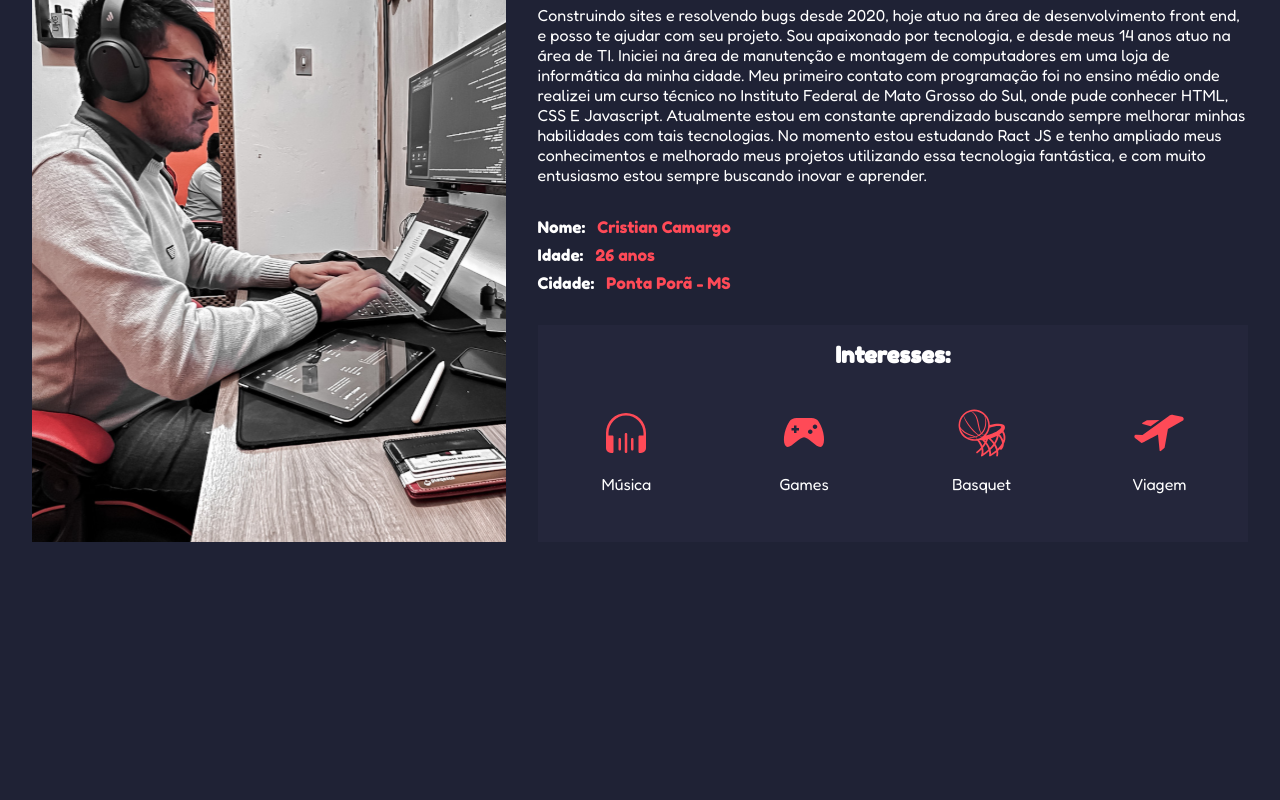
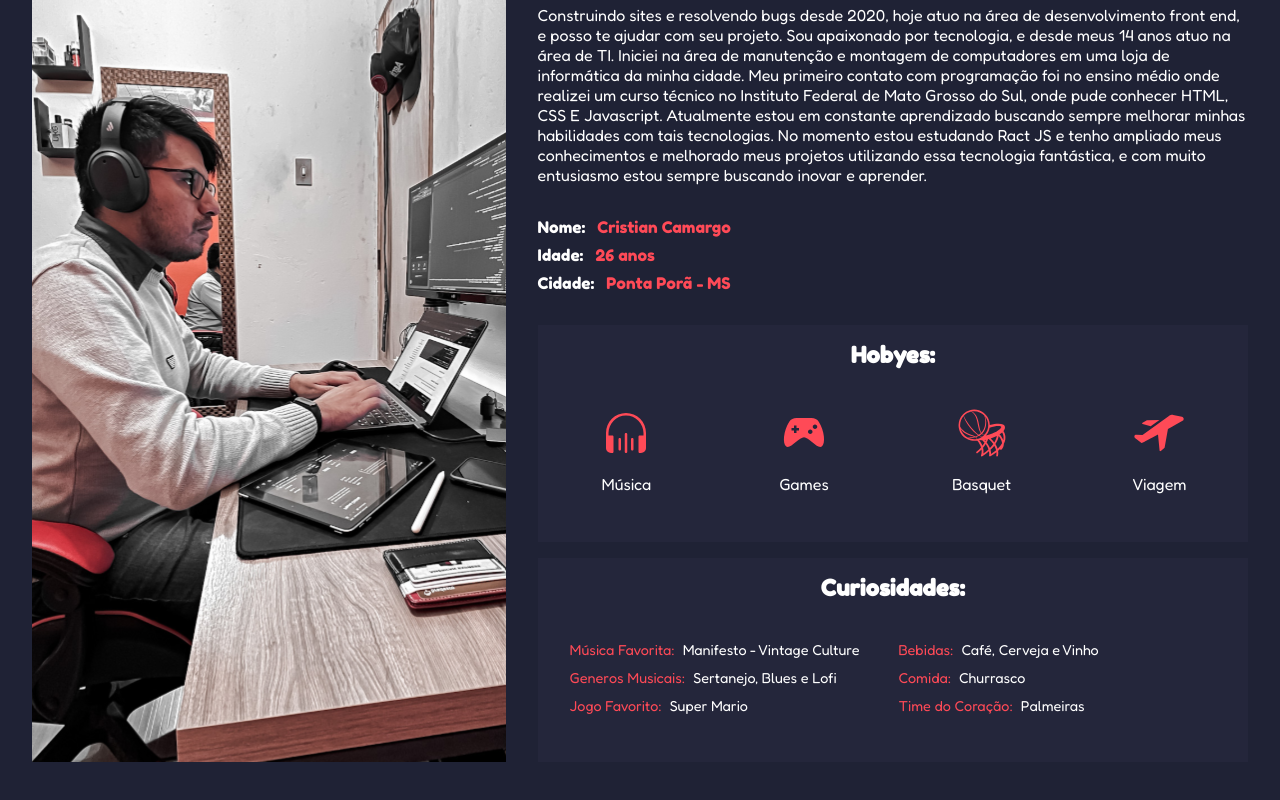
Before and after one commit to cfcamargo/my-portfoly, a React (Vite) app: page / in a window 1280 px wide. Shown: the part 1003-1803 px from the top of the page. Before the commit the page ends 1673 px from the top, so only its background shows below. Built offline with nearby package versions, Linux system fonts and the light colour scheme.

Commit message:
Create section about cards and finish curious

```diff
--- /dev/null
+++ b/src/components/About/AboutMeCards/CuriousCard/CuriousItem/intex.tsx
@@ -0,0 +1,14 @@
+import { Content } from "./styles";
+
+interface CuriousItemProps {
+  title: string;
+  content: string;
+}
+
+export function CuriousItem({title, content}: CuriousItemProps){
+  return (
+    <Content>
+      <span>{title}:</span>{content}
+    </Content>
+  )
+}
--- /dev/null
+++ b/src/components/About/AboutMeCards/CuriousCard/CuriousItem/styles.ts
@@ -0,0 +1,18 @@
+import styled from "styled-components";
+
+export const Content = styled.p`
+
+    font-size: .9rem !important;
+
+    margin: 0 !important;
+
+    span{
+      color : #FF4A57;
+      margin-right: .5rem;
+
+    }
+
+    @media screen and (max-width: 768px){
+      text-align: center;
+    }
+`
--- /dev/null
+++ b/src/components/About/AboutMeCards/CuriousCard/index.tsx
@@ -0,0 +1,20 @@
+import { CuriousItem } from "./CuriousItem/intex";
+import { Container } from "./styles";
+
+export function CuriousCard(){
+  return (
+    <Container>
+        <h4>Curiosidades:</h4>
+
+        <div className="content">
+          <CuriousItem title="Música Favorita" content="Manifesto - Vintage Culture"/>
+          <CuriousItem title="Bebidas" content="Café, Cerveja e Vinho"/>
+          <CuriousItem title="Generos Musicais" content="Sertanejo, Blues e Lofi"/>
+          <CuriousItem title="Comida" content="Churrasco"/>
+          <CuriousItem title="Jogo Favorito" content="Super Mario"/>
+          <CuriousItem title="Time do Coração" content="Palmeiras"/>
+        </div>
+
+    </Container>
+  )
+}
--- /dev/null
+++ b/src/components/About/AboutMeCards/CuriousCard/styles.ts
@@ -0,0 +1,35 @@
+import styled from "styled-components";
+
+export const Container = styled.div`
+      display: grid;
+      gap: .5rem;
+      width: 100%;
+      background-color: #24263B;
+      padding: 1rem 2rem;
+
+
+      h4{
+        font-size: 1.4rem;
+        font-family: 'Fredoka One', sans-serif;
+        color: white;
+        text-align: center;
+      }
+
+      .content{
+        padding: 2rem 0;
+        display: grid;
+        grid-template-columns: 1fr 1fr;
+        gap: .7rem;
+      }
+
+
+      @media screen and (max-width:768px){
+        .content{
+          width: 100%;
+          padding: 2rem 0;
+          display: grid;
+          grid-template-columns: 1fr;
+          gap: .7rem;
+      }
+      }
+`
--- a/src/components/About/AboutMeCards/InteressCard/index.tsx
+++ b/src/components/About/AboutMeCards/InteressCard/index.tsx
@@ -11,7 +11,7 @@ import { CardContent } from './styles';
 export function InteressCard(){
   return (
     <CardContent>
-        <h4>Interesses: </h4>
+        <h4>Hobyes: </h4>
         <div className="interessItems">
           <InteressItem icon={musicImg} title='Música'/>
           <InteressItem icon={gamesImg} title='Games'/>
--- a/src/components/About/AboutMeCards/InteressCard/styles.ts
+++ b/src/components/About/AboutMeCards/InteressCard/styles.ts
@@ -23,13 +23,13 @@ export const CardContent = styled.div`
       }
 
 
-      @media screen and(max-width: 768px){
+      @media screen and (max-width: 768px){
 
-            .interessItems{
-            display: grid;
-            grid-template-columns: repeat(4, 1fr);
-            gap: 4rem;
-            justify-content: flex-start;
+       .interessItems{
+
+              grid-template-columns: 1fr 1fr;
+              gap: 1rem;
+
 
       }
 
--- a/src/components/About/AboutMeCards/index.tsx
+++ b/src/components/About/AboutMeCards/index.tsx
@@ -1,3 +1,4 @@
+import { CuriousCard } from "./CuriousCard";
 import { InteressCard } from "./InteressCard";
 import { Container } from "./styles";
 
@@ -5,6 +6,7 @@ export function AboutMeCards(){
   return (
     <Container>
         <InteressCard />
+        <CuriousCard />
     </Container>
   )
 }
```
